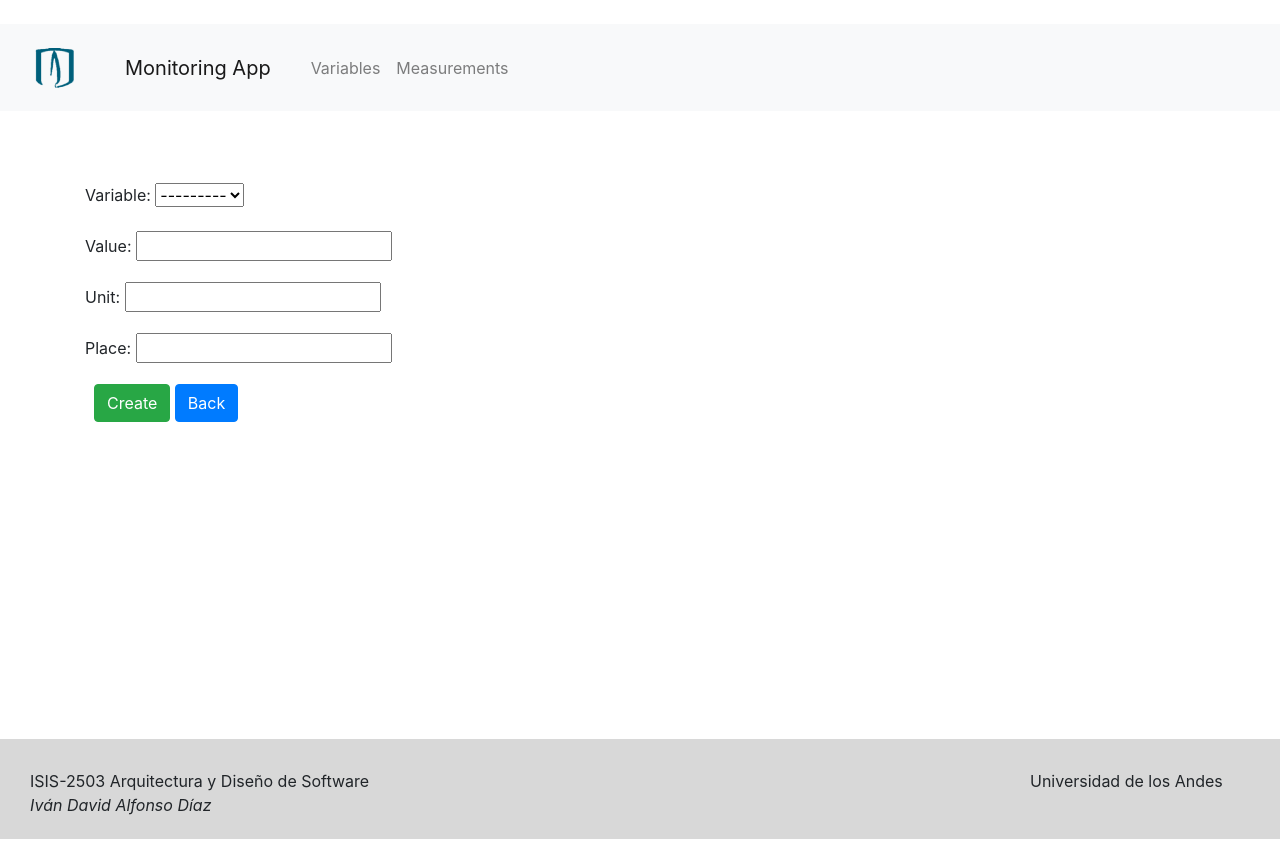
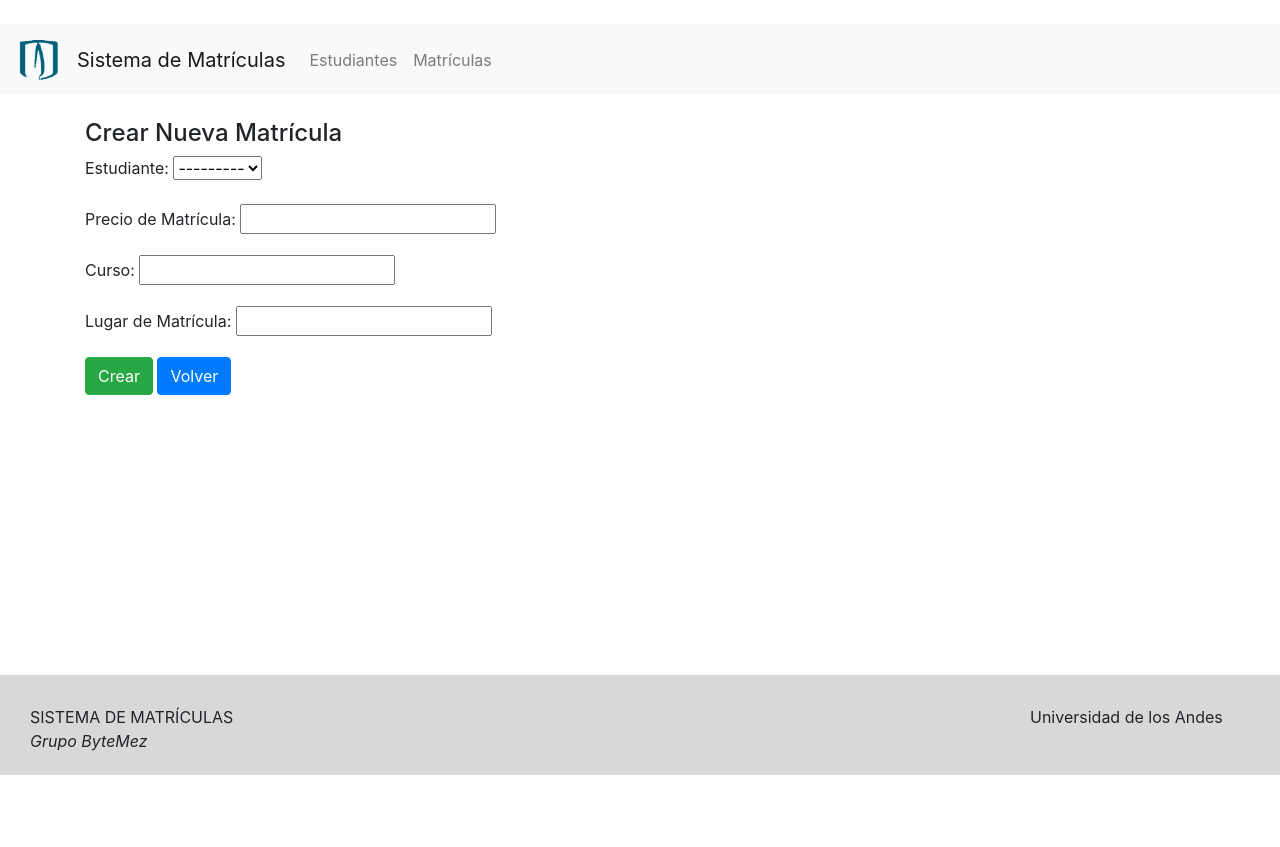
Before and after one commit to ISIS2503/ISIS2503-MonitoringApp, a Django app: page /measurementcreate/ in a window 1280 px wide. After the commit the page ends 775 px from the top, so only its background shows below. Run offline with Django 3.2, Linux system fonts and the light colour scheme; data that the repository does not hold is empty; some libraries are stand-ins or nearby versions.

Commit message:
matricula

```diff
--- a/measurements/forms.py
+++ b/measurements/forms.py
@@ -5,17 +5,17 @@ class MeasurementForm(forms.ModelForm):
     class Meta:
         model = Measurement
         fields = [
-            'variable',
-            'value',
-            'unit',
-            'place',
-            #'dateTime',
+            'variable',       # Estudiante
+            'value',          # Precio de matrícula
+            'unit',           # Curso
+            'place',          # Institución o lugar de matrícula
+            #'dateTime',      # Fecha de matrícula (mantener, pero desactivado)
         ]
 
         labels = {
-            'variable' : 'Variable',
-            'value' : 'Value',
-            'unit' : 'Unit',
-            'place' : 'Place',
-            #'dateTime' : 'Date Time',
+            'variable': 'Estudiante',
+            'value': 'Precio de Matrícula',
+            'unit': 'Curso',
+            'place': 'Lugar de Matrícula',
+            #'dateTime': 'Fecha de Matrícula',
         }
--- a/measurements/models.py
+++ b/measurements/models.py
@@ -1,12 +1,12 @@
 from django.db import models
-from variables.models import Variable
+from variables.models import Variable  # Estudiante
 
-class Measurement(models.Model):
-    variable = models.ForeignKey(Variable, on_delete=models.CASCADE, default=None)
-    value = models.FloatField(null=True, blank=True, default=None)
-    unit = models.CharField(max_length=50)
-    place = models.CharField(max_length=50)
-    dateTime = models.DateTimeField(auto_now_add=True)
+class Measurement(models.Model):  # Mantiene el nombre Measurement
+    variable = models.ForeignKey(Variable, on_delete=models.CASCADE, default=None)  # Estudiante
+    value = models.FloatField(null=True, blank=True, default=None)  # Precio de la matrícula
+    unit = models.CharField(max_length=50)  # Curso
+    place = models.CharField(max_length=50)  # Lugar de matrícula
+    dateTime = models.DateTimeField(auto_now_add=True)  # Fecha de matrícula
 
-    def __str__(self):
-        return '%s %s' % (self.value, self.unit)
+    def _str_(self):
+        return '%s - %s' % (self.variable.name, self.unit)  # Mostramos el estudiante y el curso
--- a/measurements/templates/Measurement/measurementCreate.html
+++ b/measurements/templates/Measurement/measurementCreate.html
@@ -3,10 +3,11 @@
 <form method="POST">
     {% csrf_token %}
     <br>
+    <h4>Crear Nueva Matrícula</h4>
     {{ form.as_p }}
-    <button type="submit" class="btn btn-success waves-effect waves-light">Create</button>
+    <button type="submit" class="btn btn-success waves-effect waves-light">Crear</button>
     <button type="button" class="btn btn-primary waves-effect waves-light"
-                                onClick=" window.location.href='/measurements' ">Back
+            onClick=" window.location.href='/measurements' ">Volver
     </button>
 </form>
 {% endblock %}
--- a/measurements/views.py
+++ b/measurements/views.py
@@ -6,7 +6,7 @@ from django.urls import reverse
 from .logic.logic_measurement import create_measurement, get_measurements
 
 def measurement_list(request):
-    measurements = get_measurements()
+    measurements = get_measurements()  # Lista de matrículas
     context = {
         'measurement_list': measurements
     }
@@ -16,8 +16,8 @@ def measurement_create(request):
     if request.method == 'POST':
         form = MeasurementForm(request.POST)
         if form.is_valid():
-            create_measurement(form)
-            messages.add_message(request, messages.SUCCESS, 'Measurement create successful')
+            create_measurement(form)  # Crear matrícula
+            messages.add_message(request, messages.SUCCESS, 'Matrícula creada exitosamente')
             return HttpResponseRedirect(reverse('measurementCreate'))
         else:
             print(form.errors)
--- a/monitoring/templates/base.html
+++ b/monitoring/templates/base.html
@@ -5,61 +5,49 @@
     <script src="https://stackpath.bootstrapcdn.com/bootstrap/4.1.3/js/bootstrap.min.js" integrity="sha384-ChfqqxuZUCnJSK3+MXmPNIyE6ZbWh2IMqE241rYiqJxyMiZ6OW/JmZQ5stwEULTy" crossorigin="anonymous"></script>
     <meta name="viewport" content="width=device-width, initial-scale=1.0">
     {% block head %}
-        <title>ISIS2503</title>
+    <title>ISIS2503 - Sistema de Matrículas</title>
     {% endblock %}
 </head>
 <body>
     <br>
     <nav class="navbar navbar-expand-lg navbar-light bg-light">
-
-            <nav class="navbar navbar-light bg-light">
         <a class="navbar-brand" href="/">
             <img src="/static/media/logo.png" width="45" height="45" alt="">
         </a>
-            </nav>
-
-          <nav class="navbar navbar-light bg-light">
-              <a class="navbar-brand" href="/">
-                  Monitoring App
-              </a>
-          </nav>
-
+        <a class="navbar-brand" href="/">Sistema de Matrículas</a>
 
         <div class="collapse navbar-collapse" id="navbarSupportedContent">
             <ul class="navbar-nav mr-auto">
                 <li class="nav-item">
-                    <a class="nav-link" href="/variables/">Variables</a>
+                    <a class="nav-link" href="/variables/">Estudiantes</a>
                 </li>
                 <li class="nav-item">
-                    <a class="nav-link" href="/measurements/">Measurements</a>
+                    <a class="nav-link" href="/measurements/">Matrículas</a>
                 </li>
             </ul>
-
         </div>
     </nav>
-
 
     <main>
         <div class="container" style="min-height: 580px;">
             {% block content %}
+            <div style="display: flex; align-items: center; justify-content: center;" class="login-box auth0-box before">
+                <img style="width:80%;" src="/static/media/monitor.png" />
+            </div>
             {% endblock %}
         </div>
     </main>
 
-    </body>
-
     <!-- Footer -->
     <footer style="background-color: #D8D8D8; position: relative; bottom: 0; width: 100%; height: 100px;">
-
         <div style="padding: 30px">
-                <div style="float: left; width: 400px;" >ISIS-2503 Arquitectura y Diseño de Software</div>
-                <div style="float: right; width: 220px;" >Universidad de los Andes</div>
+            <div style="float: left; width: 400px;">SISTEMA DE MATRÍCULAS</div>
+            <div style="float: right; width: 220px;">Universidad de los Andes</div>
             <br>
-                <div style="float: left; width: 400px;" ><i>Iván David Alfonso Díaz</i></div>
+            <div style="float: left; width: 400px;"><i>Grupo ByteMez</i></div>
         </div>
         <br>
-
     </footer>
     <!-- Footer -->
-
+</body>
 </html>
```
Also changed, not shown: measurements/templates/Measurement/measurements.html (+11 -16 lines), monitoring/settings.py (+7 -8 lines), variables/templates/Variable/variables.html (+6 -6 lines), variables/templates/Variable/variableCreate.html (line endings or trailing spaces). Lines whose indentation alone changed are shown as unchanged.
